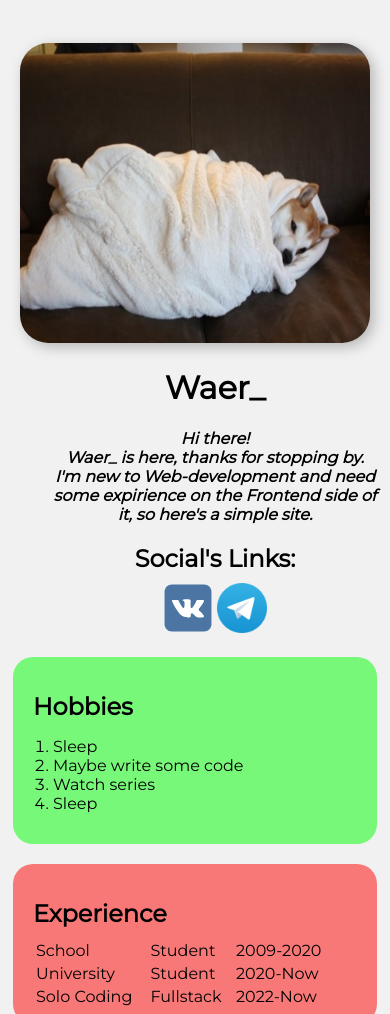
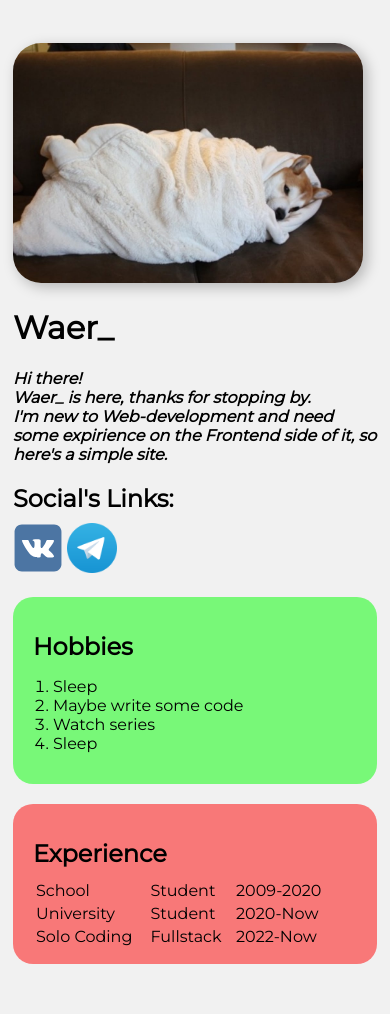
Before and after one commit to WaerXD/solo_courses, a plain HTML site: page index.html in a window 390 px wide. Shown: the top 1014 px of the page. Drawn offline with Linux system fonts and the light colour scheme.

Commit message:
some changes to media

```diff
--- a/styles.css
+++ b/styles.css
@@ -30,16 +30,19 @@ body {
   display: flex;
 }
 
+.info-text {
+  margin-left: 40px;
+}
+
 @media (max-width: 650px){
     .info {
         display: block;
-        text-align: center;
+    }
+    .info-text{
+        margin: 0;
     }
 }
 
-.info-text {
-  margin-left: 40px;
-}
 
 .card {
   border-radius: 20px;
@@ -69,7 +72,7 @@ body {
 
 #my-image {
   width: 350px;
-  height: 300px;
+  height: 240px;
   border-radius: 28px;
   box-shadow: 4px 4px 14px rgba(0, 0, 0, 0.25);
 }
```
